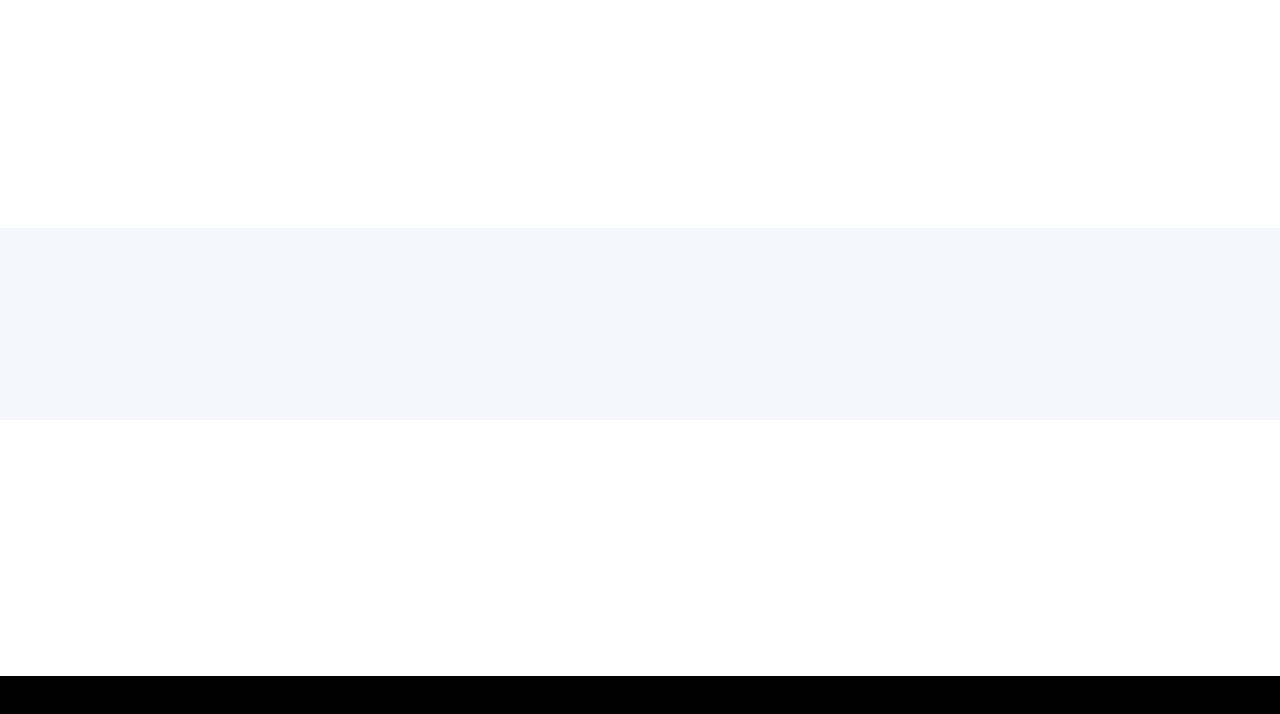
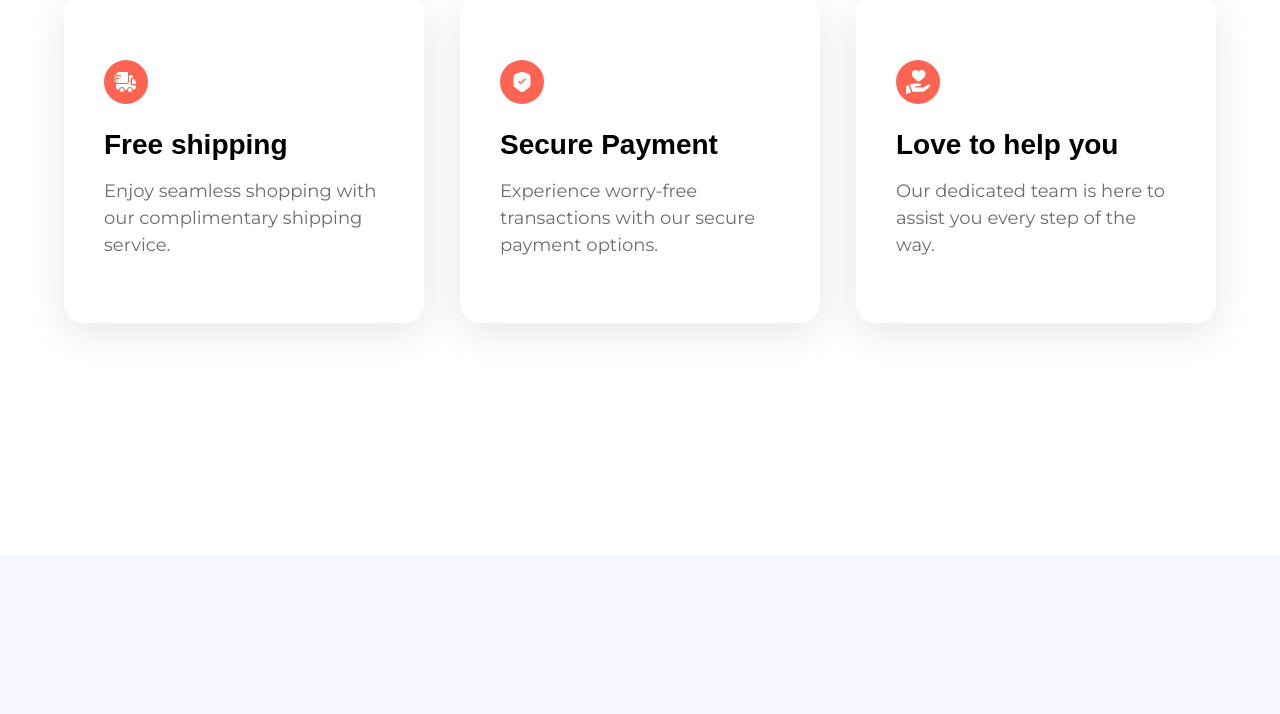
Before and after one commit to kianakermani/react-nike-shop-with-tailwind, a React (Vite) app: page / in a window 1280 px wide. Shown: the part 2463-3177 px from the top of the page. Built offline with nearby package versions, Linux system fonts and the light colour scheme; a web font is replaced by a local one.

Commit message:
services done

```diff
--- a/src/sections/Services.jsx
+++ b/src/sections/Services.jsx
@@ -1,5 +1,14 @@
+import { services } from "../constants";
+import { ServiceCard } from "../components";
+
 const Services = () => {
-  return <div></div>;
+  return (
+    <section className="max-container flex justify-center flex-wrap gap-9">
+      {services.map((service) => (
+        <ServiceCard key={service.label} {...service} />
+      ))}
+    </section>
+  );
 };
 
 export default Services;
```
